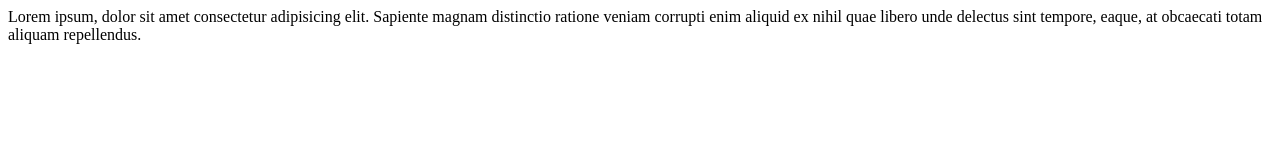
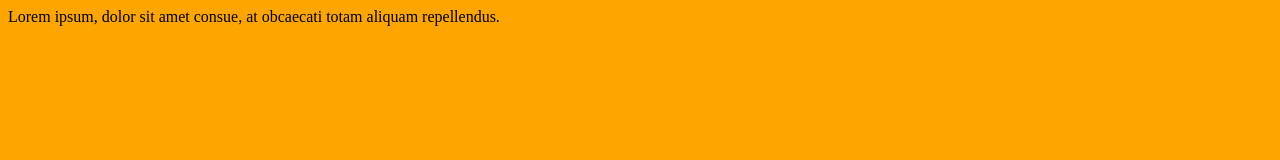
Before and after one commit to ivam1973/html5_css3, a plain HTML site: page index.html in a window 1280 px wide. Drawn offline with Linux system fonts and the light colour scheme.

Commit message:
modificado arquivo stylus.css e index.html

```diff
--- a/index.html
+++ b/index.html
@@ -7,8 +7,10 @@
     <title>Desenvolvimento de Site - Ivam Steffens Oliveira</title>
     <meta name="description" content="Tenha seu próprio site, personalizado, desenvolvido com qualidade e tecnologia de ponta.">
     <link rel="icon" href="img/iconfinder-connectedglobe-4417105_116615.ico">
+    <link rel="stylesheet" href="style.css">
+
 </head>
 <body>
-    Lorem ipsum, dolor sit amet consectetur adipisicing elit. Sapiente magnam distinctio ratione veniam corrupti enim aliquid ex nihil quae libero unde delectus sint tempore, eaque, at obcaecati totam aliquam repellendus.
+    Lorem ipsum, dolor sit amet consue, at obcaecati totam aliquam repellendus.
 </body>
 </html>
--- a/style.css
+++ b/style.css
@@ -1 +1,9 @@
-body { background-color: orange; }
+/*
+    Folha de estilo do site Desenvolvimento de site de site de com HTML5 e CSS3
+    @author Aluno Ivam Steffnes Oliveira
+    https://github.com/ivam1973
+*/
+
+body{
+    background-color: orange;
+}
```
